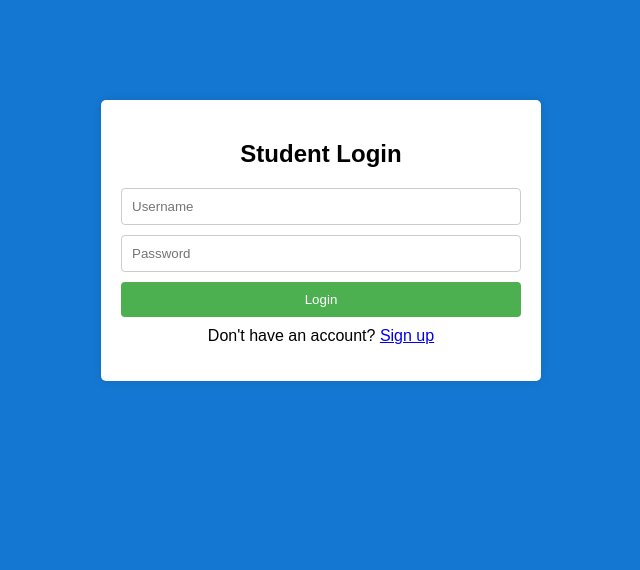
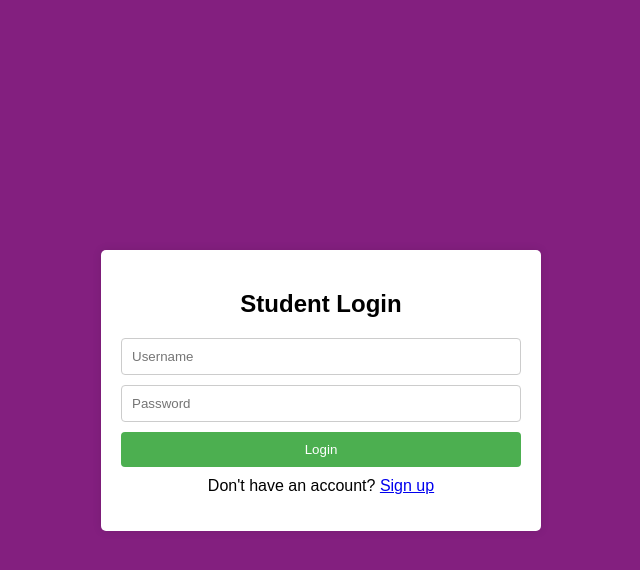
Before and after one commit to yashwanth412/-laboratory-management-by-django, a Python web app: template templates/Student/student_login.html in a window 1280 px wide. Shown: the top 570 px of the page, without its empty margins (319-959 px from the left). Run offline with Jinja, Linux system fonts and the light colour scheme; the template is opened without the code that fills it, so the values that code supplies are empty.

Commit message:
Update student_login.html

```diff
--- a/templates/Student/student_login.html
+++ b/templates/Student/student_login.html
@@ -5,7 +5,7 @@
   <style>
     body {
       font-family: Arial, sans-serif;
-      background-color: #1477d1;
+      background-color: #831f7f;
     }
 
     .container {
@@ -15,7 +15,7 @@
       background-color: #fff;
       border-radius: 5px;
       box-shadow: 0 0 10px rgba(0, 0, 0, 0.1);
-      margin-top: 100px;
+      margin-top: 250px;
     }
 
     .container h2 {
```
